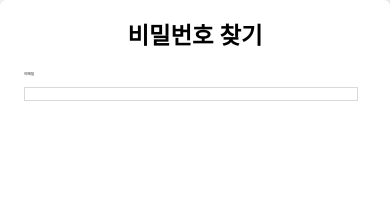
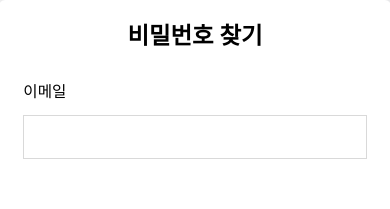
Before and after one commit to FairPay-Proj/fairpay, a Next.js app: page /findPassword in a window 390 px wide. Shown: the top 209 px of the page. Built offline with nearby package versions, Linux system fonts and the light colour scheme.

Commit message:
회원가입 페이지 모바일 버전 적용 완료

```diff
--- a/components/FormInput.tsx
+++ b/components/FormInput.tsx
@@ -20,11 +20,14 @@ const InputContainer = styled.div`
 const Label = styled.p<styleProps>`
   font-size: ${fontSizes.md};
   color: ${(props) => props.color};
+  @media (max-width: 650px) {
+    font-size: ${fontSizes.m_md};
+  }
 `;
 
 const InputBox = styled.input<inputProps>`
   font-size: ${fontSizes.sx};
-  width: 100%;
+  width: 100vw;
   height: 2.396vw;
   padding-left: 0.5vw;
   border: 1px solid red;
@@ -36,6 +39,12 @@ const InputBox = styled.input<inputProps>`
       `;
     }
   }}
+  @media (max-width: 650px) {
+    width: 84vw;
+    height: 10.396vw;
+    font-size: ${fontSizes.m_sx};
+    padding-left: 3vw;
+  }
 `;
 
 interface styleProps {
--- a/themes/fontsizes.ts
+++ b/themes/fontsizes.ts
@@ -6,6 +6,8 @@ const fontSizes = {
   xl: "1.302vw", // 25px 이번엔 누가 낼 차례에요
   m_xl: "6vw", // 모바일용 가장 큰 타이틀
   m_lg: "4.5vw", // 모바일용 기본 사이즈
+  m_md: "4vw", // 모바일용 input title 사이즈
+  m_sx: "3.5vw", // 모바일용 placeholder 사이즈
 };
 
 export default fontSizes;
```
